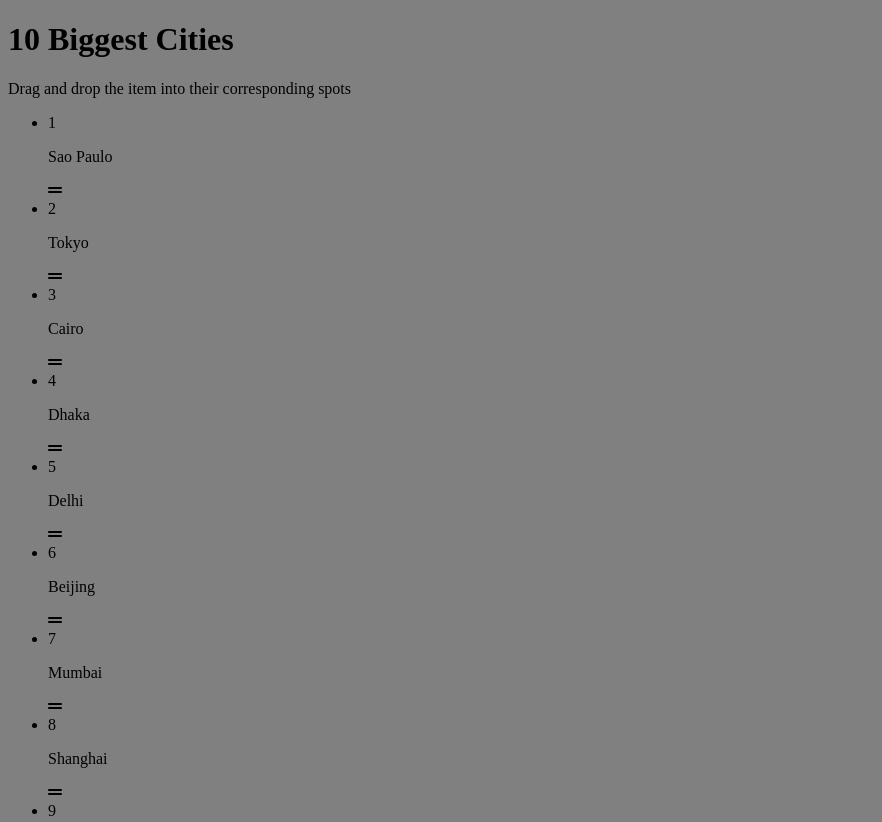
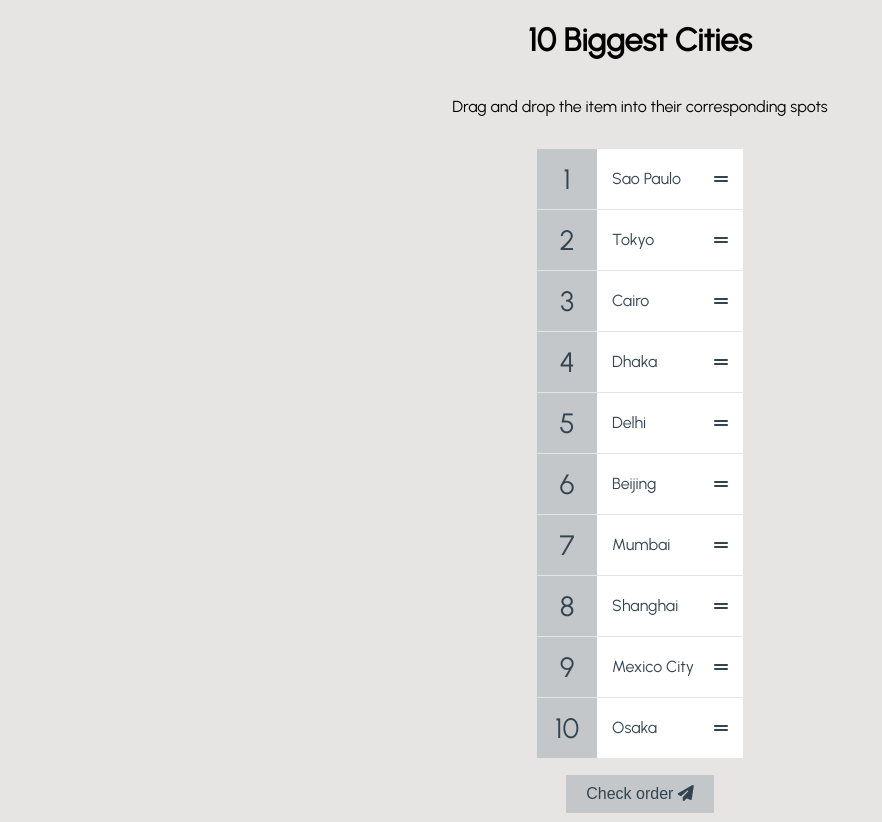
Before and after one commit to Zyar3k/drag-drop-list_vjs, a plain HTML site: page index.html in a window 1280 px wide. Shown: the top 822 px of the page, without its empty margins (0-882 px from the left). Drawn offline with Linux system fonts and the light colour scheme.

Commit message:
Add style

```diff
--- a/style.css
+++ b/style.css
@@ -1,3 +1,90 @@
+@import url(https://fonts.googleapis.com/css2?family=Urbanist&display=swap);
+
+:root {
+  --border-color: #e3e5e4;
+  --background-color: #c3c7ca;
+  --text-color: #34444f;
+}
+
+* {
+  box-sizing: border-box;
+}
+
 body {
-  background-color: gray;
+  background-color: rgb(231, 228, 228);
+  font-family: "Urbanist", sans-serif;
+  margin: 0;
+  display: flex;
+  flex-direction: column;
+  align-items: center;
+  justify-content: flex-start;
+  height: 100vh;
 }
+
+.draggable-list {
+  border: 1px solid var(--border-color);
+  color: var(--text-color);
+  padding: 0;
+  list-style-type: none;
+}
+
+.draggable-list li {
+  background-color: #fff;
+  display: flex;
+  flex: 1;
+}
+
+.draggable-list li:not(:last-of-type) {
+  border-bottom: 1px solid var(--border-color);
+}
+
+.draggable-list .number {
+  background-color: var(--background-color);
+  display: flex;
+  align-items: center;
+  justify-content: center;
+  font-size: 28px;
+  height: 60px;
+  width: 60px;
+}
+
+.draggable-list li.over .draggable {
+  background-color: #eaeaea;
+}
+
+.draggable-list .city-name {
+  margin: 0 20px 0 0;
+}
+
+.draggable-list li.right .city-name {
+  color: #3ae374;
+}
+
+.draggable-list li.wrong .city-name {
+  color: #ff3838;
+}
+
+.draggable {
+  cursor: pointer;
+  display: flex;
+  align-items: center;
+  justify-content: space-between;
+  padding: 15px;
+  flex: 1;
+}
+
+.check-btn {
+  background-color: var(--background-color);
+  border: none;
+  color: var(--text-color);
+  font-size: 16px;
+  padding: 10px 20px;
+  cursor: pointer;
+}
+
+.check-btn:active {
+  transform: scale(0.98);
+}
+.check-btn:focus {
+  outline: none;
+}
```
